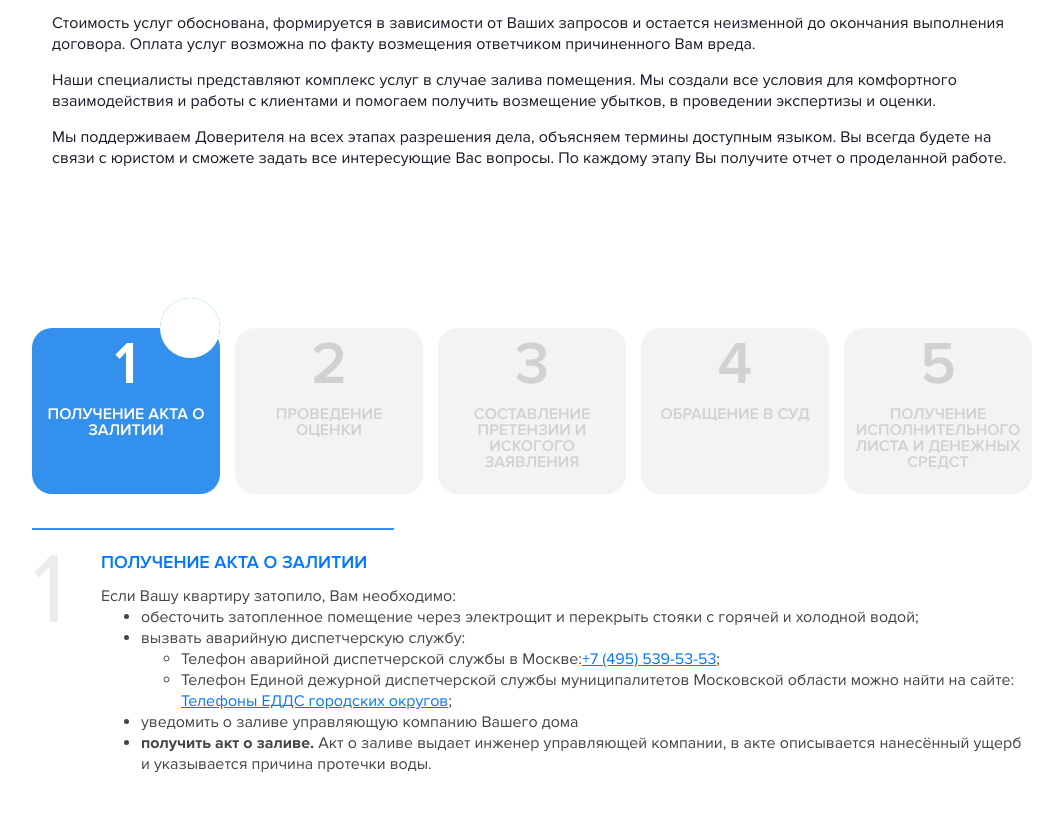
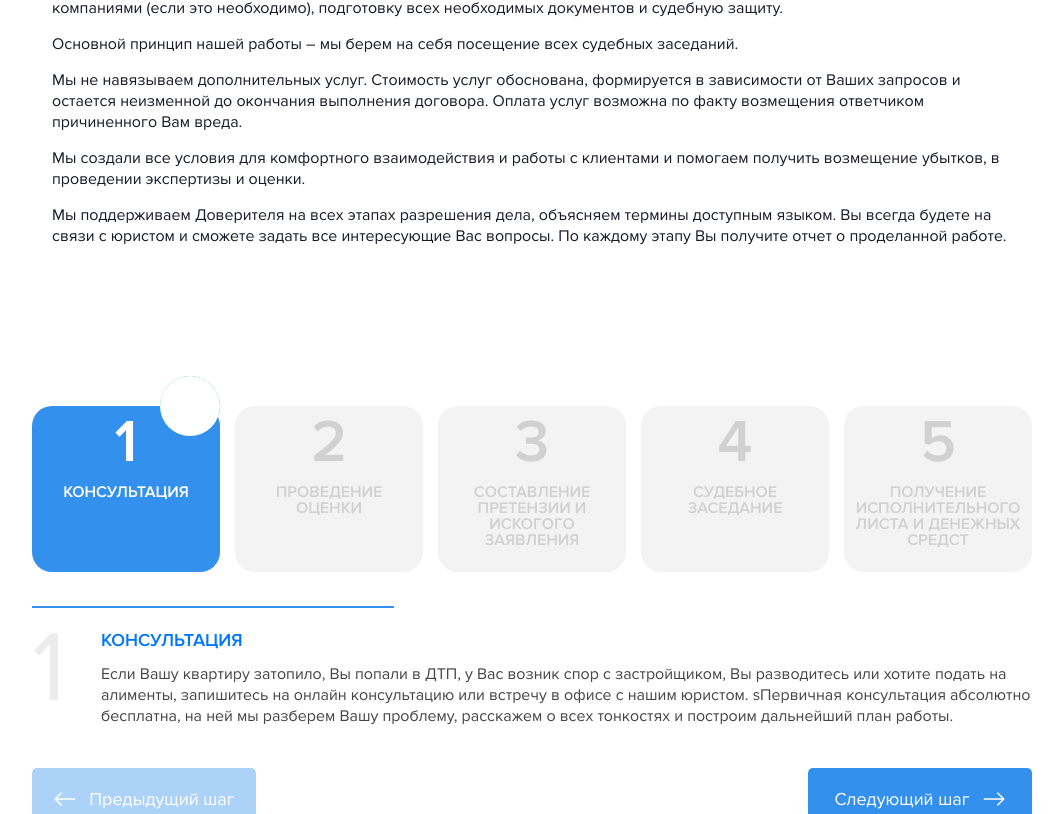
Before and after one commit to Photokub/zalivam-net, a React (Create React App) app: page / in a window 1280 px wide. Shown: the part 2886-3700 px from the top of the page, without its empty margins (108-1171 px from the left). Built offline with nearby package versions, Linux system fonts and the light colour scheme.

Commit message:
Refactor: править блок методы

```diff
--- a/src/components/MethodFocus/MethodFocus.css
+++ b/src/components/MethodFocus/MethodFocus.css
@@ -1,10 +1,10 @@
 .methodFocus {
   width: 100%;
   display: grid;
-  grid-template-rows: 56px minmax(200px, auto);
+  grid-template-rows: 56px minmax(80px, auto);
   grid-template-columns: 55px auto;
   grid-column-gap: 14px;
-  margin: 0 0 84px 0;
+  margin: 0 0 24px 0;
 }
 
 .methodFocus__number {
@@ -52,13 +52,13 @@
 
 @media screen and (max-width: 986px) {
   .methodFocus {
-    grid-template-rows: 56px minmax(280px, auto);
+    grid-template-rows: 56px minmax(160px, auto);
   }
 }
 @media screen and (max-width: 568px) {
   .methodFocus {
     margin: 10px 0 20px 0;
-    grid-template-rows: 80px minmax(400px, auto);
+    grid-template-rows: 80px minmax(180px, auto);
   }
   .methodFocus__number {
     grid-row: 1/2;
--- a/src/components/MethodFocus/MethodFocus.scss
+++ b/src/components/MethodFocus/MethodFocus.scss
@@ -3,10 +3,10 @@
 .methodFocus {
     width: 100%;
     display: grid;
-    grid-template-rows: 56px minmax(200px, auto);
+    grid-template-rows: 56px minmax(80px, auto);
     grid-template-columns: 55px auto;
     grid-column-gap: 14px;
-    margin: 0 0 84px 0;
+    margin: 0 0 24px 0;
 }
 
 .methodFocus__number {
@@ -58,14 +58,14 @@
 
 @media screen and (max-width: 986px){
     .methodFocus{
-        grid-template-rows: 56px minmax(280px, auto);
+        grid-template-rows: 56px minmax(160px, auto);
     }
 }
 
 @media screen and (max-width: 568px){
     .methodFocus{
         margin: 10px 0 20px 0;
-        grid-template-rows: 80px minmax(400px, auto);
+        grid-template-rows: 80px minmax(180px, auto);
 
     }
 
--- a/src/components/MethodFocus/MethodFocus.tsx
+++ b/src/components/MethodFocus/MethodFocus.tsx
@@ -20,30 +20,11 @@ const MethodFocus: React.FC<MethodFocusPropTypes> = ({
 
     const currentMethod: SelectedMethodPropTypes = MethodsDataArray[selectedMethod]
 
-
-    const firstStep =
-    <div className="methodFocus__subtitle">
-        <p className="methodFocus__subtitle">Если Вашу квартиру затопило, Вам необходимо:</p>
-        <ul className="methodFocus__subtitle methodFocus__list">
-            <li className="methodFocus__subtitle methodFocus__listItem">обесточить затопленное помещение через электрощит и перекрыть стояки с горячей и холодной водой;</li>
-            <li className="methodFocus__subtitle methodFocus__listItem">вызвать аварийную диспетчерскую службу:
-                <ul className="methodFocus__subtitle methodFocus__list">
-                    <li className="methodFocus__subtitle methodFocus__listItem">Телефон аварийной диспетчерской службы в Москве:<Link className="methodFocus__subtitle methodFocus__link" to="tel:+74955395353">+7 (495) 539-53-53</Link>;</li>
-                    <li className="methodFocus__subtitle methodFocus__listItem">Телефон Единой дежурной диспетчерской службы муниципалитетов Московской области можно найти на сайте: <Link className="methodFocus__subtitle methodFocus__link" target="blank" to="https://arki.mosreg.ru/sobytiya/novosti-ministerstva/12-09-2021-13-03-06-telefony-edds-gorodskikh-okrugov">Телефоны ЕДДС городских округов</Link>;</li>
-                </ul>
-            </li>
-            <li className="methodFocus__subtitle methodFocus__listItem">уведомить о заливе управляющую компанию Вашего дома</li>
-            <li className="methodFocus__subtitle methodFocus__listItem"><span className="methodFocus__subtitle methodFocus__subtitle_bold">получить акт о заливе.</span> Акт о заливе выдает инженер управляющей компании, в акте описывается нанесённый ущерб и указывается причина протечки воды.</li>
-        </ul>
-    </div>
-
-    const standartSteps = <p className="methodFocus__subtitle">{currentMethod.stepText}</p>
-
     return (
         <div className="methodFocus">
             <p className="methodFocus__number">{currentMethod.id}</p>
             <p className="methodFocus__title">{currentMethod.stepName}</p>
-                {selectedMethod > 0 ? standartSteps : firstStep}
+            <p className="methodFocus__subtitle">{currentMethod.stepText}</p>
         </div>
     )
 }
--- a/src/components/Methods/Methods.tsx
+++ b/src/components/Methods/Methods.tsx
@@ -29,12 +29,12 @@ const Methods: React.FC<MethodsPropTypes> = ({
             <div className="methods__warp">
                 <h2 className="methods__title">Как мы работаем, и кто мы</h2>
                 <div className="methods__textContainer">
-                    <p className="methods__paragraph">Наши юристы занимаются вопросами, связанными с заливом квартир и возмещением причиненного ущерба. Работа юристов включает в себя консультации клиентов, оценку размера ущерба, переговоры со страховыми компаниями (если это необходимо), подготовку всех необходимых документов и судебную защиту.</p>
-                    <p className="methods__paragraph">Мы не навязываем дополнительных услуг</p>
-                    <p className="methods__paragraph">Стоимость услуг обоснована, формируется в зависимости от Ваших запросов и остается неизменной до окончания выполнения договора. Оплата услуг возможна по факту возмещения ответчиком причиненного Вам вреда.</p>
-                    <p className="methods__paragraph">Наши специалисты представляют комплекс услуг в случае залива помещения. Мы создали все условия для комфортного взаимодействия и работы с клиентами и помогаем получить возмещение убытков, в проведении экспертизы и оценки.</p>
+                    <p className="methods__paragraph">Мы команда Юридического центра «Просто». Юристы нашего центра занимаются вопросами возмещения причиненного ущерба после залива помещения, взысканием ущерба после ДТП, взысканием неустойки по ДДУ, семейными спорами, вопросами банкротства.</p>
+                    <p className="methods__paragraph">Работа нашего центра включает в себя консультации клиентов, оценку размера ущерба, переговоры со страховыми компаниями (если это необходимо), подготовку всех необходимых документов и судебную защиту.</p>
+                    <p className="methods__paragraph">Основной принцип нашей работы – мы берем на себя посещение всех судебных заседаний.</p>
+                    <p className="methods__paragraph">Мы не навязываем дополнительных услуг. Стоимость услуг обоснована, формируется в зависимости от Ваших запросов и остается неизменной до окончания выполнения договора. Оплата услуг возможна по факту возмещения ответчиком причиненного Вам вреда.</p>
+                    <p className="methods__paragraph">Мы создали все условия для комфортного взаимодействия и работы с клиентами и помогаем получить возмещение убытков, в проведении экспертизы и оценки.</p>
                     <p className="methods__paragraph">Мы поддерживаем Доверителя на всех этапах разрешения дела, объясняем термины доступным языком. Вы всегда будете на связи с юристом и сможете задать все интересующие Вас вопросы. По каждому этапу Вы получите отчет о проделанной работе.</p>
-
                 </div>
                 <StepsContainer
                     MethodsDataArray={MethodsDataArray}
--- a/src/data/MethodsData.json
+++ b/src/data/MethodsData.json
@@ -2,28 +2,28 @@
     "steps": [
         {
             "id": 1,
-            "stepName": "ПОЛУЧЕНИЕ АКТА О ЗАЛИТИИ",
-            "stepText": "Если Вашу квартиру затопило, Вам необходимо:\n- обесточить затопленное помещение через электрощит и перекрыть\nстояки с горячей и холодной водой;\n- вызвать аварийную диспетчерскую службу:\nТелефон аварийной диспетчерской службы в Москве: +7 (495) 539-53-53; (если возможно сделать телефон в мобильной версии доступным сразу для вызова)\nТелефон Единой дежурной диспетчерской службы муниципалитетов Московской области можно найти на сайте: Телефоны ЕДДС городских округов;\n- уведомить о заливе управляющую компанию Вашего дома;\n- получить акт о заливе. Акт о заливе выдает инженер управляющей компании, в акте описывается нанесённый ущерб и"
+            "stepName": "КОНСУЛЬТАЦИЯ",
+            "stepText": "Если Вашу квартиру затопило, Вы попали в ДТП, у Вас возник спор с застройщиком, Вы разводитесь или хотите подать на алименты, запишитесь на онлайн консультацию или встречу в офисе с нашим юристом. sПервичная консультация абсолютно бесплатна, на ней мы разберем Вашу проблему, расскажем о всех тонкостях и построим дальнейший план работы. "
         },
         {
             "id": 2,
             "stepName": "ПРОВЕДЕНИЕ ОЦЕНКИ",
-            "stepText": "Для оценки ущерба после залива, необходимо провести независимую экспертизу. Провести экспертизу могут профессиональные эксперты нашей организации. Либо Вы можете самостоятельно найти профессионального оценщика для проведения процедуры."
+            "stepText": "Наши эксперты проведут оценку и дадут заключение. Эксперт сделает фото и видео-фиксацию ущерба, проведет общую оценку, составит калькуляцию нанесенного ущерба и подготовит отчет."
         },
         {
             "id": 3,
             "stepName": "СОСТАВЛЕНИЕ ПРЕТЕНЗИИ И ИСКОГОГО ЗАЯВЛЕНИЯ",
-            "stepText": "После проведения независимой экспертизы необходимо собрать документы и составить претензию и исковое заявление. При заключении договора с нашей компанией наши сотрудники берут все вопросы с документами на себя."
+            "stepText": "Мы возьмем на себя ведение дела: соберем все необходимые документы, составим претензию и исковое заявление, направим документы в суд."
         },
         {
             "id": 4,
-            "stepName": "ОБРАЩЕНИЕ В СУД",
-            "stepText": "После сбора всех необходимых документов мы направляем их в суд. Юристы нашей компании представляют ваши интересы на всех заседаниях, не зависимо от их количества."
+            "stepName": "СУДЕБНОЕ ЗАСЕДАНИЕ",
+            "stepText": "Возьмем на себя посещение всех судебных заседаний, независимо от их количества."
         },
         {
             "id": 5,
             "stepName": "ПОЛУЧЕНИЕ ИСПОЛНИТЕЛЬНОГО ЛИСТА И ДЕНЕЖНЫХ СРЕДСТ",
-            "stepText": "После решения суда мы подаем заявление о получении исполнительного листа, передаем его приставам на исполнение либо в банк, в котором открыт счет у ответчика."
+            "stepText": "После решения суда мы подаем заявление о получении исполнительного листа, передаем его приставам на исполнение либо в банк, в котором открыт счет у ответчика. Вы получаете денежные средства в установленный срок!"
         }
     ]
 }
```
Also changed, not shown: 1 other file (tests, documents, lock files or other folders).
